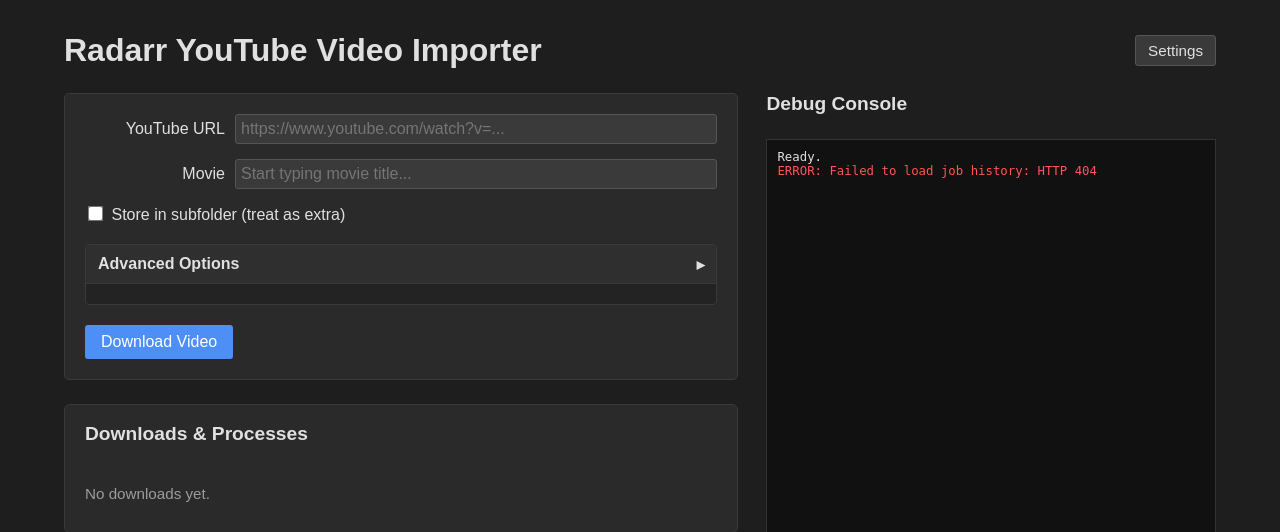
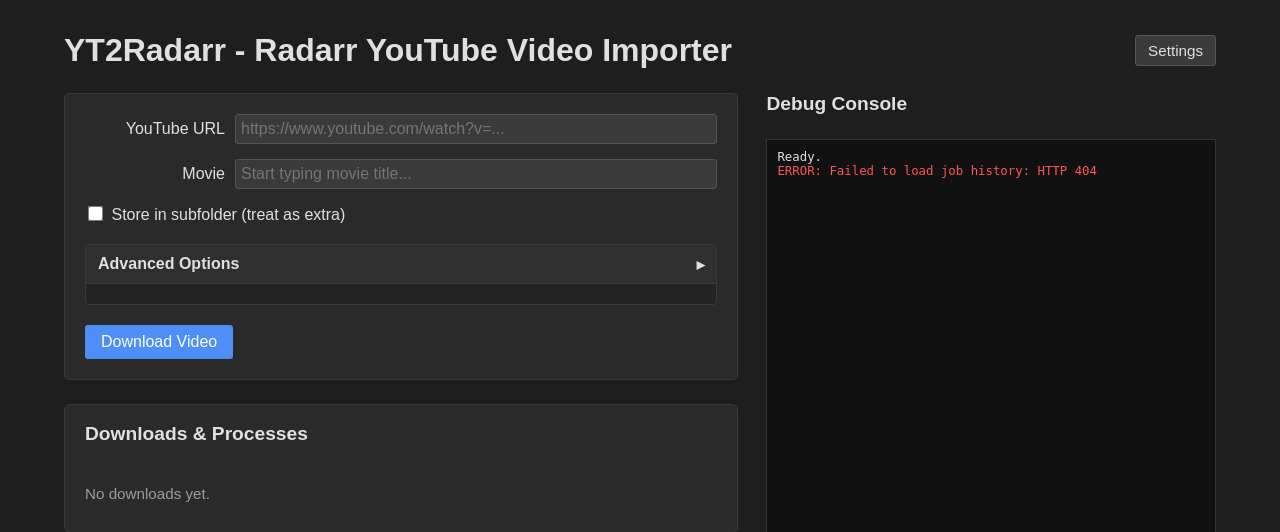
Before and after one commit to Gilmeyuhas/yt2radarr, a Python web app: template templates/index.html in a window 1280 px wide. Shown: the top 532 px of the page. Run offline with Jinja, Linux system fonts and the light colour scheme; the template is opened without the code that fills it, so the values that code supplies are empty.

Commit message:
fix title

```diff
--- a/templates/index.html
+++ b/templates/index.html
@@ -3,13 +3,13 @@
 <head>
   <meta charset="UTF-8" />
   <meta name="viewport" content="width=device-width, initial-scale=1.0" />
-  <title>Radarr YouTube Video Importer</title>
+  <title>YT2Radarr - Radarr YouTube Video Importer</title>
   <link rel="stylesheet" href="{{ url_for('static', filename='style.css') }}" />
 </head>
 <body>
   <div class="app-shell">
     <div class="header">
-      <h1>Radarr YouTube Video Importer</h1>
+      <h1>YT2Radarr - Radarr YouTube Video Importer</h1>
       <a class="link-button" href="{{ url_for('setup') }}">Settings</a>
     </div>
 
```
